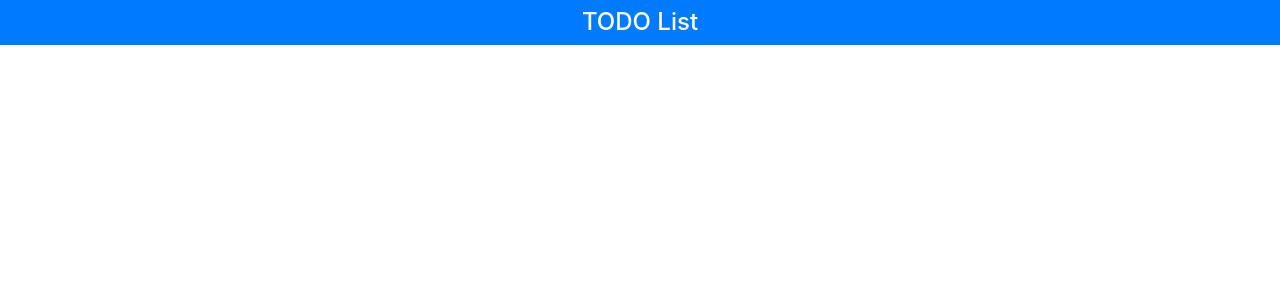
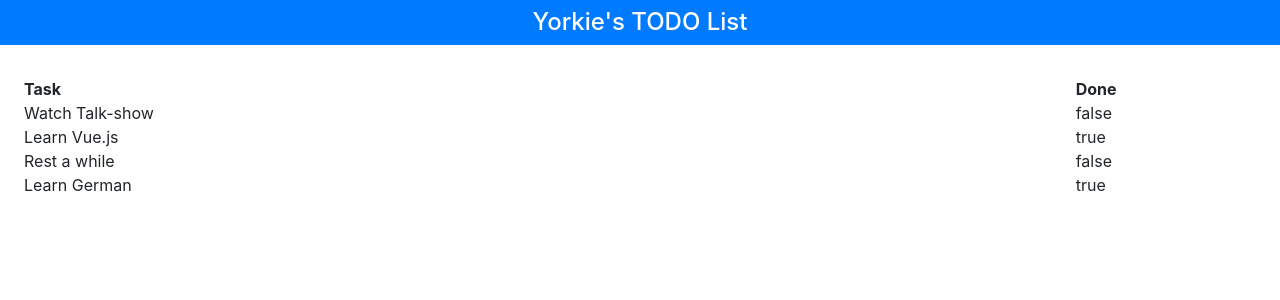
Before and after one commit to codingEzio/code_js_book_pro_vuejs_2, a Vue app in the folder Chapter_01/todo/: page / in a window 1280 px wide. Shown: the top 300 px of the page. Built offline with nearby package versions, Linux system fonts and the light colour scheme.

Commit message:
Dynamic content (a name & a list of tasks)

```diff
--- a/Chapter_01/todo/src/App.vue
+++ b/Chapter_01/todo/src/App.vue
@@ -4,12 +4,37 @@
 
 <template>
   <div id="app">
-    <h4 class="bg-primary text-white text-center p-2">TODO List</h4>
+    <h4 class="bg-primary text-white text-center p-2">
+      <!-- Text interpolation binding -->
+      {{ name }}'s TODO List
+    </h4>
+    <div class="container-fluid p-4">
+      <div class="row">
+        <div class="col font-weight-bold">Task</div>
+        <div class="col-2 font-weight-bold">Done</div>
+      </div>
+
+      <div class="row" v-for="t in tasks" v-bind:key="t.action">
+        <div class="col">{{t.action}}</div>
+        <div class="col-2">{{t.done}}</div>
+      </div>
+    </div>
   </div>
 </template>
 
 <script>
 export default {
-  name: "app"
+  name: "app",
+  data() {
+    return {
+      name: "Yorkie",
+      tasks: [
+        { action: "Watch Talk-show", done: false },
+        { action: "Learn Vue.js", done: true },
+        { action: "Rest a while", done: false },
+        { action: "Learn German", done: true }
+      ]
+    };
+  }
 };
 </script>
```
